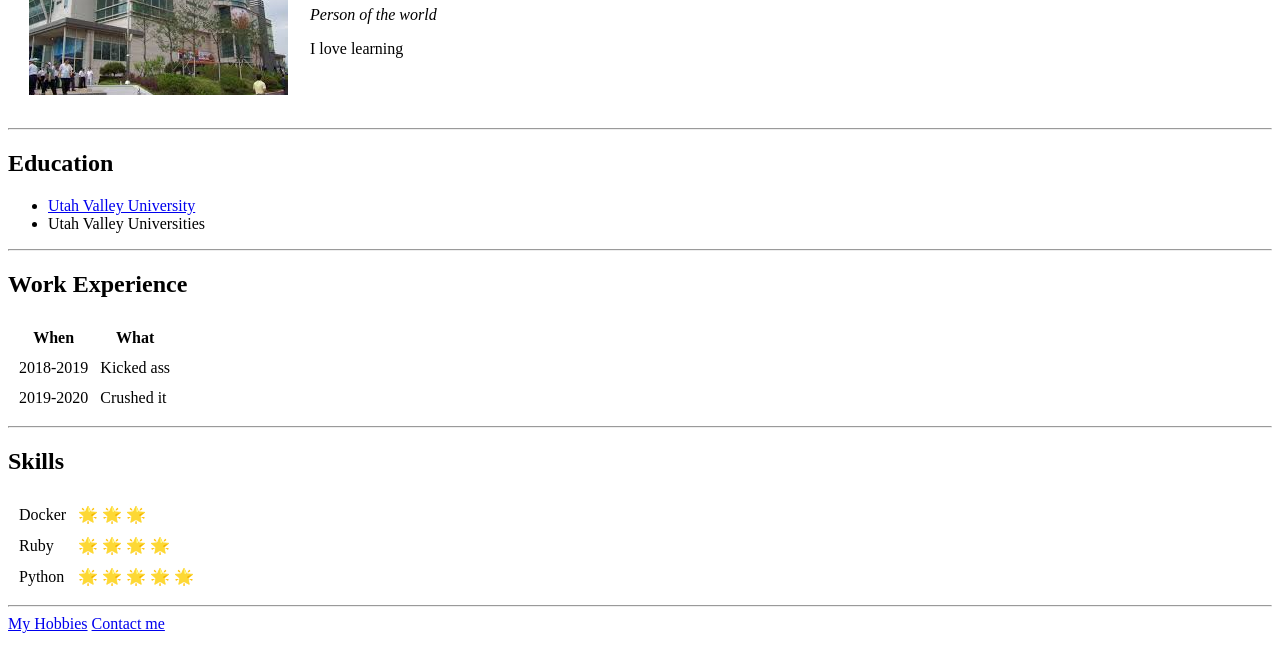
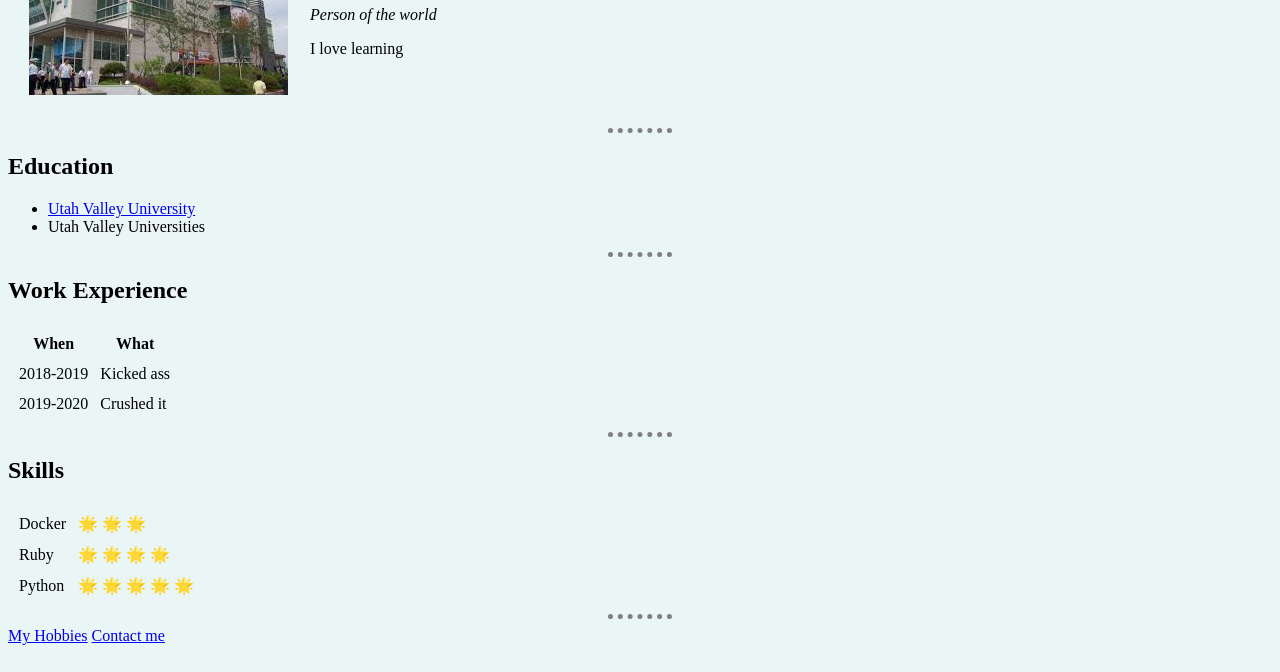
Before and after one commit to CaseyInHaengsin/cv-html, a plain HTML site: page index.html in a window 1280 px wide. Shown: the part 128-800 px from the top of the page. Drawn offline with Linux system fonts and the light colour scheme.

Commit message:
using stylesheet.

```diff
--- /dev/null
+++ b/css/main.css
@@ -0,0 +1,12 @@
+body {
+    background-color: #EAF6F6;
+
+  }
+  hr {
+    border-style: none;
+    border-top-style: dotted;
+    width: 5%;
+    border-color: grey;
+    border-width: 5px;
+
+  }
--- a/index.html
+++ b/index.html
@@ -5,6 +5,7 @@
   <meta charset="UTF-8" />
   <meta name="viewport" content="width=device-width, initial-scale=1.0" />
   <title>CaseyInHaengsin's personal site</title>
+  <link rel="stylesheet" href="./css/main.css">
 </head>
 
 <body>
```
